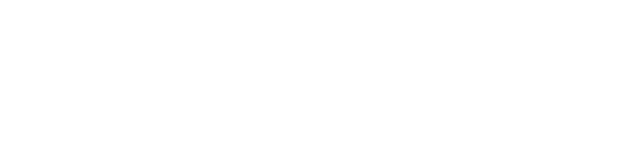
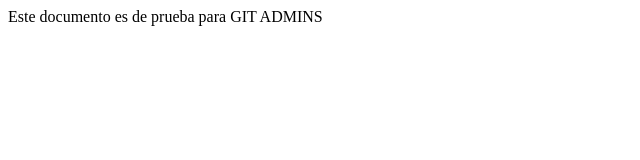
Before and after one commit to FerchoGuzmanValverde/PruebaPermisos, a plain HTML site: page index.html in a window 1280 px wide. Shown: the whole page, without its empty margins (0-640 px from the left). Drawn offline with Linux system fonts and the light colour scheme.

```diff
--- a/index.html
+++ b/index.html
@@ -7,6 +7,6 @@
   <title>Document</title>
 </head>
 <body>
-
+  <p1>Este documento es de prueba para GIT ADMINS</p1>
 </body>
 </html>
```
